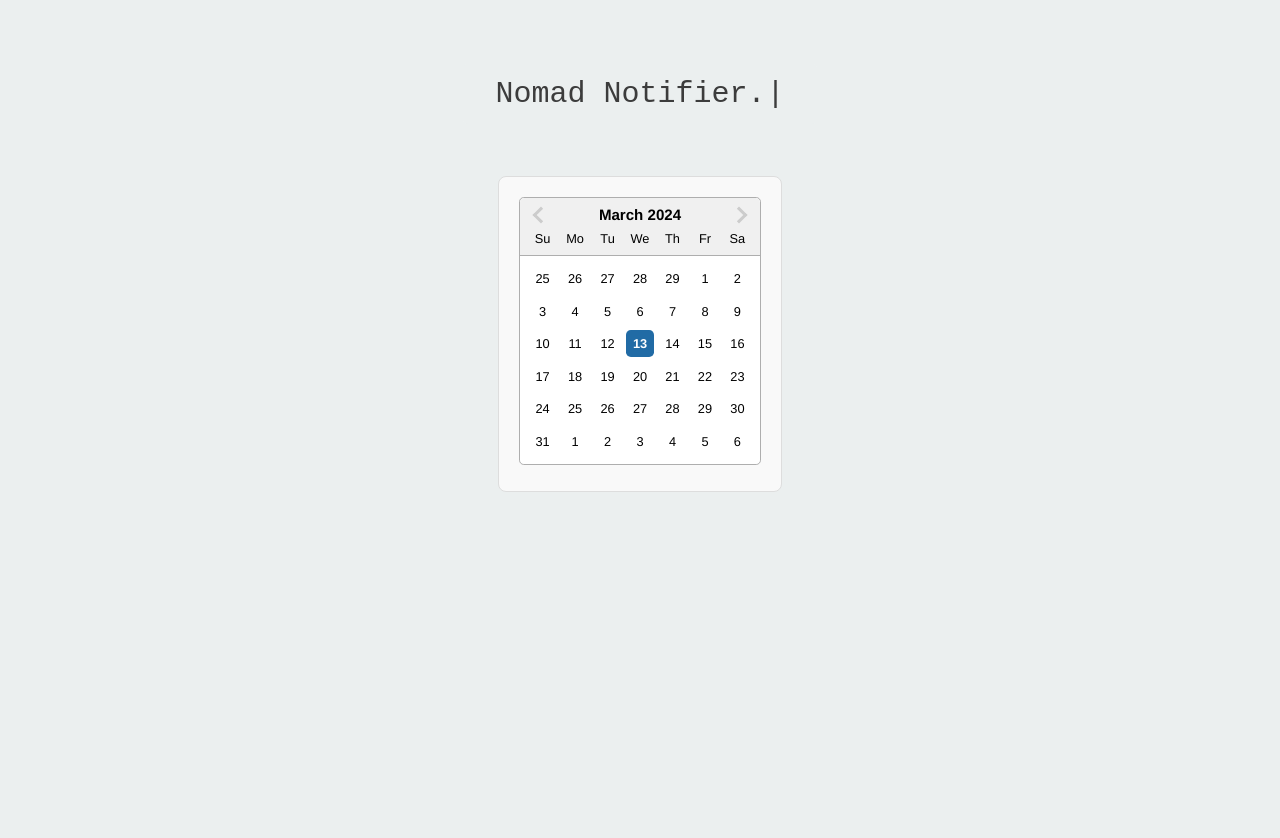
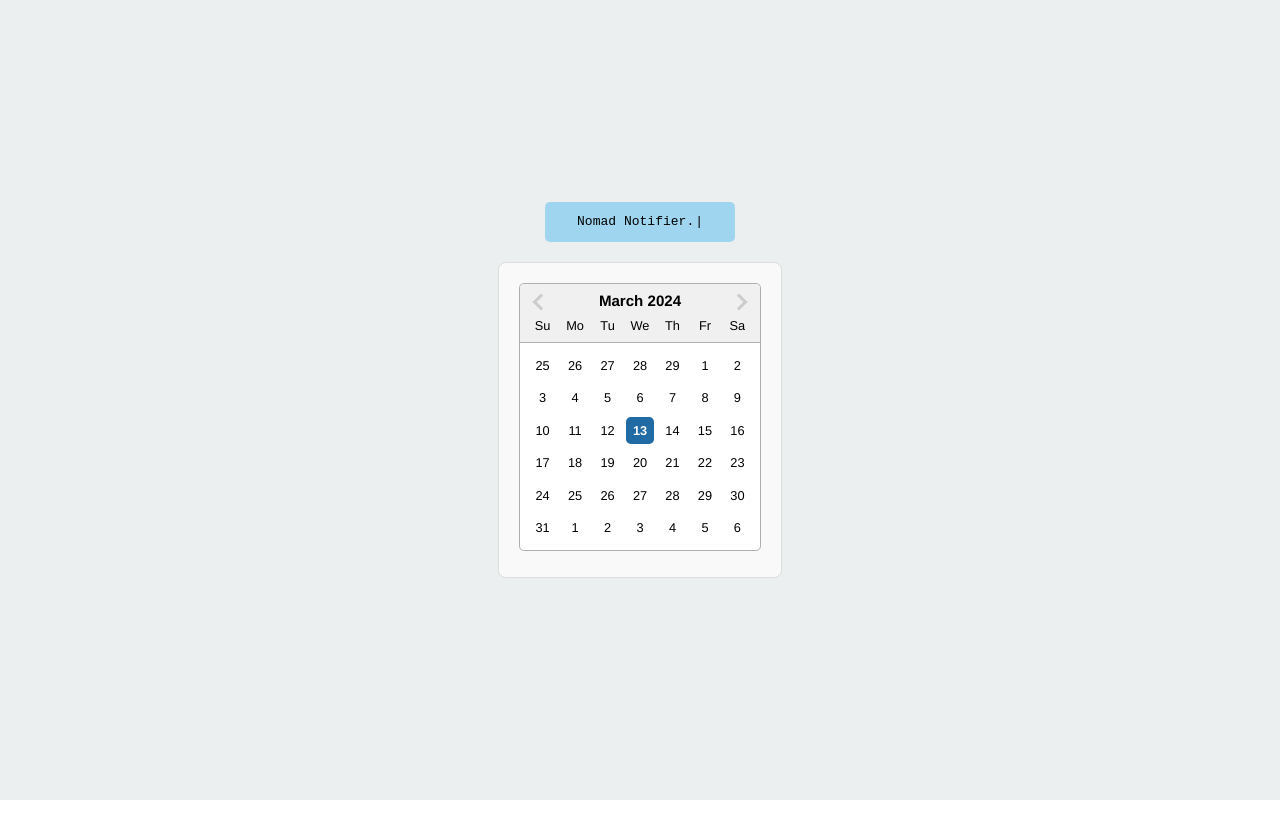
Before and after one commit to jgonz671/NomadNotifier, a React (Vite) app in the folder NomadNotifierReact/: page /calendar in a window 1280 px wide. Shown: the top 838 px of the page. After the commit the page ends 800 px from the top, so only its background shows below. Built offline with nearby package versions, Linux system fonts and the light colour scheme.

Commit message:
fix and simplify link to home page button

```diff
--- a/NomadNotifierReact/src/routes/Calendar.jsx
+++ b/NomadNotifierReact/src/routes/Calendar.jsx
@@ -3,7 +3,6 @@ import DatePicker from 'react-datepicker';
 import 'react-datepicker/dist/react-datepicker.css';
 import { useLocation, useNavigate } from 'react-router-dom';
 import Typewriter from "typewriter-effect";
-import '../styles/HomePage.css';
 import '../styles/Calendar.css';
 
 function Calendar() {
@@ -13,7 +12,7 @@ function Calendar() {
     const navigate = useNavigate();
 
     return (
-        <div className="HomePage">
+        <div className="CalenderPage">
             <div className="home_buttons">
                 <button className="homepage_btn homepage-homepage_btn" onClick={() => navigate('/')}>
                     <Typewriter
--- a/NomadNotifierReact/src/routes/PastTravel.jsx
+++ b/NomadNotifierReact/src/routes/PastTravel.jsx
@@ -7,8 +7,8 @@ function PastTravel () {
     const navigate = useNavigate();
 
     return (
-        <div className="HomePage">
-                <div className = "home_buttons">
+        <div className="pastTravel-to-homepage">
+                <div className = "home_button">
                     <button className="homepage_btn homepage-homepage_btn" onClick={() => navigate('/')}>
                         <Typewriter
                             onInit={(typewriter) => {
@@ -20,10 +20,7 @@ function PastTravel () {
                         />
                     </button>
                 </div>
-
-             <div>
-                <h2>Past Travels</h2>
-            </div>
+            <h2>Past Travels</h2>
         </div>
 
     )
--- a/NomadNotifierReact/src/styles/Calendar.css
+++ b/NomadNotifierReact/src/styles/Calendar.css
@@ -13,3 +13,29 @@
     text-align: center;
     margin-bottom: 20px;
 }
+
+.home_button{
+    display: flex;
+    justify-content: center;
+    background-color: #ebefef;
+    border-radius: 0.0rem;
+    font-weight: 400;
+    font-size: 30px;
+    padding: 2rem;
+    gap: 1rem;
+  }
+
+  .homepage_btn{
+    padding: 0.8rem 2rem;
+    border: none;
+    border-radius: 5px;
+    cursor: pointer;
+    font-family: monospace;
+    font-weight: 500;
+    background-color: #9fd5ee;
+
+  }
+
+  .homepage_btn:hover{
+    background-color: #38c5c5;
+  }
--- a/NomadNotifierReact/src/styles/HomePage.css
+++ b/NomadNotifierReact/src/styles/HomePage.css
@@ -1,4 +1,4 @@
-.HomePage{
+.pastTravel-to-homepage{
   text-align: center top;
   background-color: #ebefef;
   color: #3C3C3C;
@@ -10,12 +10,7 @@
   align-items: center top;
 }
 
-p{
-  color: #555;
-  margin-bottom: 2rem;
-}
-
-.home_buttons{
+.home_button{
   display: flex;
   justify-content: center;
   background-color: #ebefef;
@@ -23,7 +18,6 @@ p{
   font-weight: 400;
   font-size: 30px;
   padding: 2rem;
-
   gap: 1rem;
 }
 
@@ -34,11 +28,10 @@ p{
   cursor: pointer;
   font-family: monospace;
   font-weight: 500;
-  background-color: #ebefef;
-  color: #3C3C3C;
-  transition: background-color 0.3s;
+  background-color: #9fd5ee;
+
 }
 
 .homepage_btn:hover{
-  background-color: #d3ebeb;
+  background-color: #38c5c5;
 }
```
